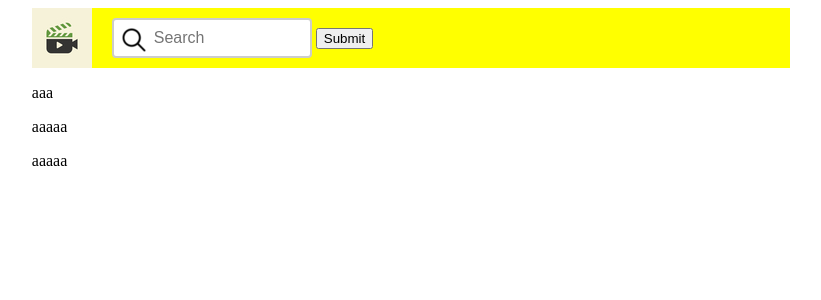
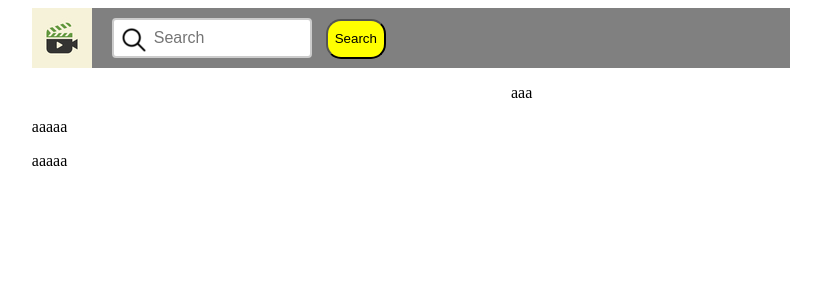
Before and after one commit to LortkipaHub/imdb-project, a PHP site: page /main_page.html in a window 1280 px wide. Shown: the top 300 px of the page, without its empty margins (229-1050 px from the left). Run offline with PHP 8.4, Linux system fonts and the light colour scheme.

Commit message:
added button styles

```diff
--- a/main_page.html
+++ b/main_page.html
@@ -14,7 +14,7 @@
             <div id="searchForm">
                 <form action="main_page.html" method="GET">
                     <input type="search" id="searchField" name="q" placeholder="Search">
-                    <input type="submit" id="submitButton" name="Submit">
+                    <input type="submit" id="searchButton" name="Submit" value="Search">
                 </form>
             </div>
 
--- a/styles.css
+++ b/styles.css
@@ -7,7 +7,7 @@
 
 #header{
     height: 60px;
-    background-color: yellow;
+    background-color: gray;
 
 }
 
@@ -39,3 +39,20 @@
 #searchField:focus {
     width: 80%;
   }
+
+#searchButton{
+
+    height: 40px;
+    width : 60px;
+    margin-left: 10px;
+    background-color: yellow;
+    border-radius: 15px;
+    transition-duration: 0.3s;
+
+
+}
+
+#searchButton:hover{
+    background-color: red;
+
+}
```
